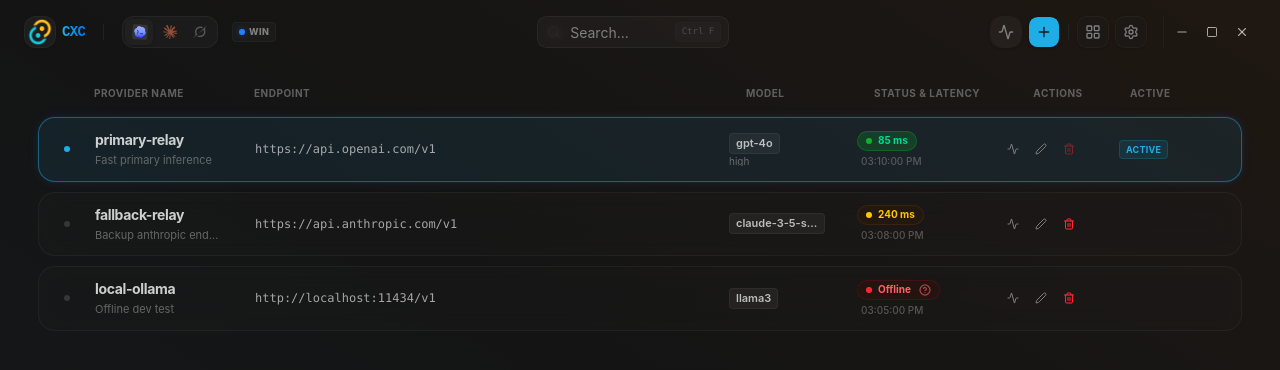
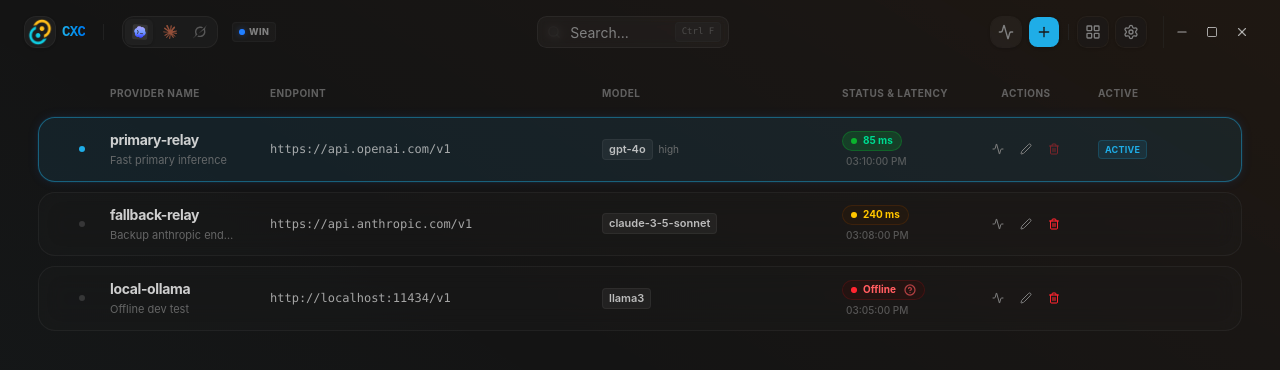
Before and after one commit to zhang3say/cxc, a React (Vite) app in the folder cxc-desktop/: page / in a window 1280 px wide. Shown: the top 370 px of the page. Built offline with nearby package versions, Linux system fonts and the light colour scheme.

Commit message:
fix: 列表模型列加宽并随内容自适应
推理档位与模型名并排。模型列至少 14rem，并按最长的模型名加档位变宽，各行对齐。档位不再把模型名挤短。

```diff
--- a/cxc-desktop/src/App.tsx
+++ b/cxc-desktop/src/App.tsx
@@ -2060,16 +2060,18 @@ function App() {
               viewMode === "list" ? (
                 /* Table Database Layout */
                 <div className="overflow-x-auto">
-                  <div className="w-full min-w-[800px] flex flex-col gap-2.5 pb-2.5 px-3.5">
-                    {/* Table Header */}
-                    <div className="hidden sm:flex items-center px-4 py-1.5 text-[10px] font-bold text-muted-foreground uppercase tracking-wider gap-4 opacity-70">
-                      <div className="w-6 shrink-0" />
-                      <div className="w-32 sm:w-36 shrink-0 pr-4">{t.providerNameCol}</div>
-                      <div className="flex-1 min-w-0 pr-4">{t.endpointCol}</div>
-                      <div className="w-24 sm:w-28 shrink-0 pr-4">{t.modelCol}</div>
-                      <div className="w-28 sm:w-32 shrink-0 pr-4">{t.statusLatencyCol}</div>
-                      <div className="w-24 shrink-0 text-center pr-4">{t.actionsCol}</div>
-                      <div className="w-24 shrink-0 text-left">{t.activeCol}</div>
+                  <div className="w-full min-w-[800px] flex flex-col gap-2.5 pb-2.5 px-3.5 sm:grid sm:min-w-[64rem] sm:grid-cols-[1rem_1.5rem_9rem_minmax(8rem,1fr)_minmax(14rem,max-content)_8rem_6rem_7rem_1rem] sm:gap-x-4 sm:gap-y-2.5">
+                    {/* Table Header。模型列与各行共用轨道，按最长的模型名加档位变宽。 */}
+                    <div className="hidden sm:grid sm:col-span-full sm:grid-cols-subgrid items-center py-1.5 text-[10px] font-bold text-muted-foreground uppercase tracking-wider opacity-70">
+                      <div />
+                      <div />
+                      <div className="pr-4">{t.providerNameCol}</div>
+                      <div className="min-w-0 pr-4">{t.endpointCol}</div>
+                      <div className="pr-4">{t.modelCol}</div>
+                      <div className="pr-4">{t.statusLatencyCol}</div>
+                      <div className="text-center pr-4">{t.actionsCol}</div>
+                      <div>{t.activeCol}</div>
+                      <div />
                     </div>
 
                     {filteredProviders.map((p) => {
@@ -2082,7 +2084,7 @@ function App() {
                       return (
                         <div
                           key={p.name}
-                          className={`flex flex-col sm:flex-row sm:items-center px-4 py-3 gap-3 sm:gap-4 rounded-xl border transition-all duration-200 group relative ${
+                          className={`col-span-full flex flex-col sm:grid sm:grid-cols-subgrid sm:items-center px-4 py-3 gap-3 sm:px-0 sm:gap-x-4 sm:gap-y-0 rounded-xl border transition-all duration-200 group relative ${
                             vibeMode === "standard"
                               ? isActive
                                 ? "bg-primary/[0.04] border-primary/55 ring-1 ring-primary/5 shadow-[0_2px_10px_rgba(59,130,246,0.05)]"
@@ -2092,8 +2094,9 @@ function App() {
                                 : "bg-card/25 backdrop-blur-md border-border/40 hover:border-border/70 hover:bg-card/35 dark:border-white/5 dark:hover:border-white/10"
                           } ${isTesting ? "opacity-80" : ""}`}
                         >
+                          <div className="hidden sm:block" />
                           {/* Active dot column */}
-                          <div className="hidden sm:flex items-center justify-center w-6 size-5 shrink-0">
+                          <div className="hidden sm:flex items-center justify-center">
                             {isActive ? (
                               <span className="size-1.5 rounded-full bg-primary animate-pulse" />
                             ) : (
@@ -2102,7 +2105,7 @@ function App() {
                           </div>
 
                           {/* Name & remark column */}
-                          <div className="w-full sm:w-36 shrink-0 truncate pr-4">
+                          <div className="w-full min-w-0 truncate pr-4">
                             <span className="text-sm font-bold text-foreground/90 tracking-tight block truncate" title={p.name}>
                               {p.name}
                             </span>
@@ -2114,7 +2117,7 @@ function App() {
                           </div>
 
                           {/* Base URL column */}
-                          <div className="flex flex-1 min-w-0 pr-4 text-xs font-mono text-foreground/70 items-center gap-1.5">
+                          <div className="flex w-full min-w-0 pr-4 text-xs font-mono text-foreground/70 items-center gap-1.5">
                             <span className="text-muted-foreground/60 text-[10px] uppercase font-bold tracking-wider sm:hidden">Endpoint:</span>
                             <span
                               onClick={(e) => handleEndpointClick(e, p.base_url)}
@@ -2125,12 +2128,12 @@ function App() {
                             </span>
                           </div>
 
-                          {/* Model column. 档位单独一行，避免长档位把模型名挤短。 */}
-                          <div className="w-full sm:w-28 shrink-0 pr-4 text-xs flex flex-col items-start justify-center gap-0.5 min-w-0 overflow-hidden">
+                          {/* Model column. 与档位并排；列宽随内容增长，档位不压缩模型名。 */}
+                          <div className="w-full min-w-0 sm:max-w-[24rem] pr-4 text-xs flex items-center gap-1.5">
                             <span className="text-muted-foreground/60 text-[10px] uppercase font-bold tracking-wider sm:hidden">Model:</span>
                             <span
                               onClick={() => handleQuickFetchModels(p)}
-                              className={`inline-block min-w-0 max-w-full truncate font-semibold text-foreground/80 border px-1.5 py-0.5 rounded text-[11px] cursor-pointer transition-all ${
+                              className={`min-w-0 shrink truncate font-semibold text-foreground/80 border px-1.5 py-0.5 rounded text-[11px] cursor-pointer transition-all ${
                                 vibeMode === "standard"
                                   ? "bg-background border-border hover:bg-muted/85 hover:border-primary/30"
                                   : "bg-white/30 dark:bg-white/5 border-black/5 dark:border-white/5 hover:bg-white/50 dark:hover:bg-white/10 hover:border-primary/20 dark:hover:border-primary/30"
@@ -2140,23 +2143,20 @@ function App() {
                               {p.model}
                             </span>
                             {p.reasoning_effort ? (
-                              <span
-                                className="max-w-full truncate text-[10px] leading-none text-muted-foreground/80"
-                                title={p.reasoning_effort}
-                              >
+                              <span className="shrink-0 text-[10px] text-muted-foreground/80" title={p.reasoning_effort}>
                                 {p.reasoning_effort}
                               </span>
                             ) : null}
                           </div>
 
                           {/* Latency & Status column using renderStatus */}
-                          <div className="w-full sm:w-32 shrink-0 pr-4 text-xs flex items-center gap-1.5">
+                          <div className="w-full min-w-0 pr-4 text-xs flex items-center gap-1.5">
                             <span className="text-muted-foreground/60 text-[10px] uppercase font-bold tracking-wider sm:hidden">Status:</span>
                             {renderStatus(p, isTesting)}
                           </div>
 
                           {/* Quiet action buttons column */}
-                          <div className="w-full sm:w-24 shrink-0 pr-4 flex items-center justify-end sm:justify-center gap-1">
+                          <div className="w-full min-w-0 pr-4 flex items-center justify-end sm:justify-center gap-1">
                             <Button
                               variant="ghost"
                               size="icon-sm"
@@ -2193,7 +2193,7 @@ function App() {
                           </div>
 
                           {/* Switch Active Trigger column */}
-                          <div className="w-full sm:w-28 shrink-0 flex items-center justify-start gap-1.5 pl-1.5 relative min-h-[28px]">
+                          <div className="w-full min-w-0 flex items-center justify-start gap-1.5 relative min-h-[28px]">
                             {isActive ? (
                               <div className="flex items-center gap-1.5">
                                 <span className="px-1.5 py-0.5 rounded bg-primary/10 text-primary border border-primary/20 text-[9px] font-bold uppercase tracking-wide select-none animate-in fade-in duration-300">
@@ -2235,6 +2235,7 @@ function App() {
                               </>
                             )}
                           </div>
+                          <div className="hidden sm:block" />
                         </div>
                       );
                     })}
```
